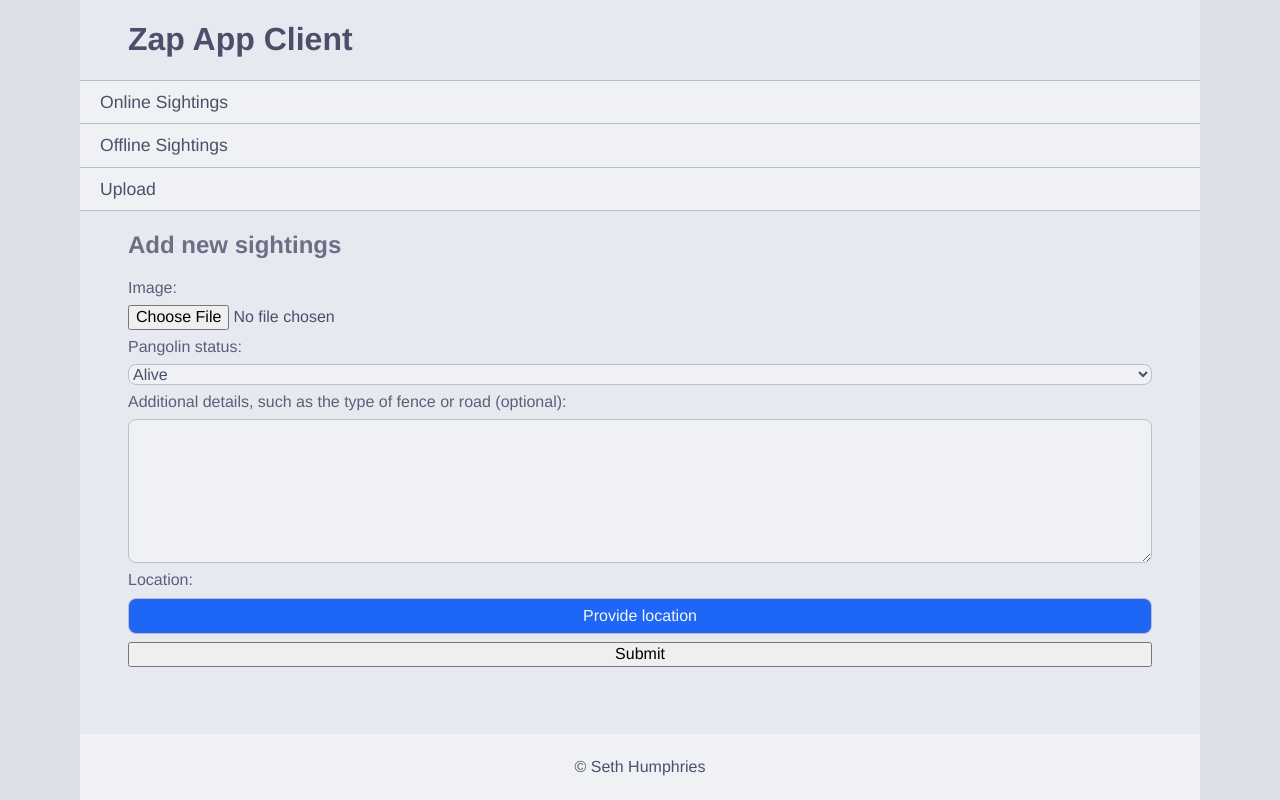
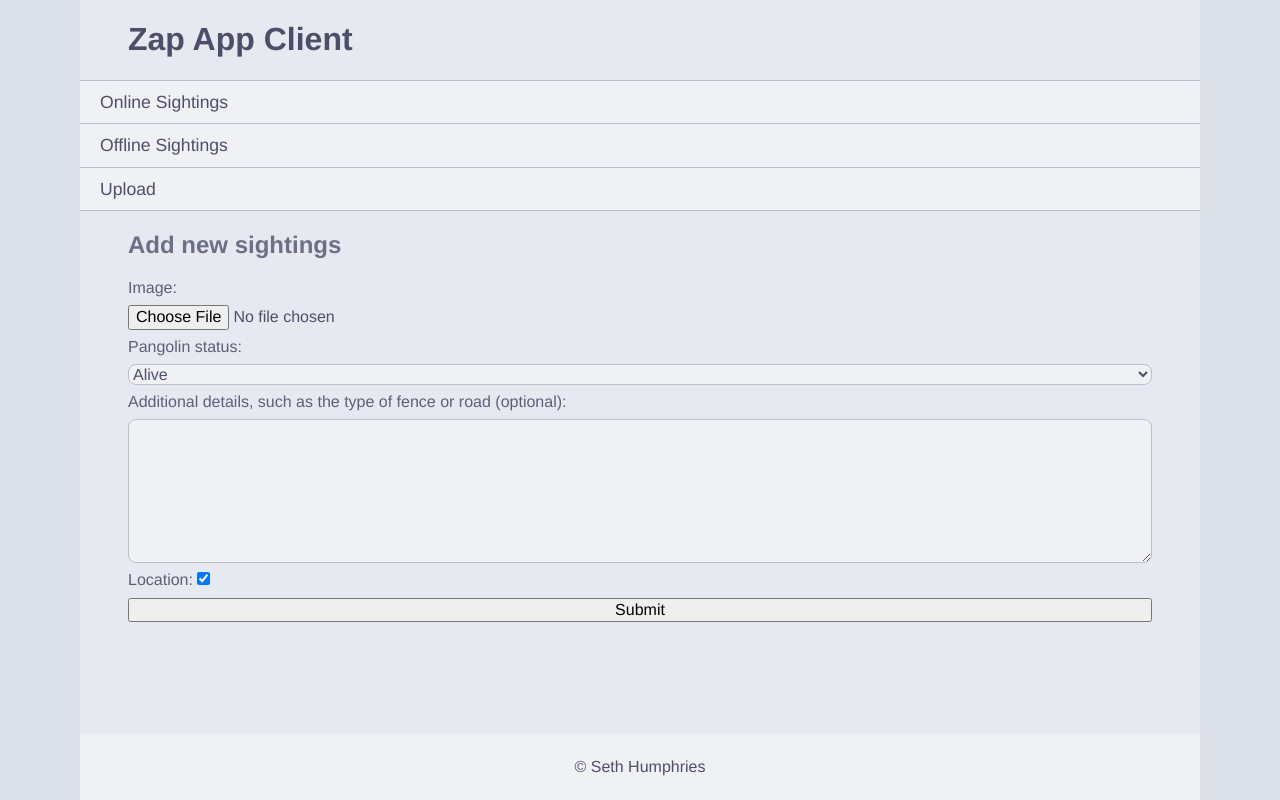
Before and after one commit to EnergeticBark/ci609, a SvelteKit app in the folder client/: page /upload in a window 1280 px wide. Built offline with nearby package versions, Linux system fonts and the light colour scheme; no server answers.

Commit message:
Client side validation of whether location is enabled.

```diff
--- /dev/null
+++ b/client/src/lib/components/GeolocationCheckbox.svelte
@@ -0,0 +1,85 @@
+<script>
+    let { ...props } = $props();
+
+    // This component is a bit of a state machine. It could be cleaned up if the "change" event on PermissionStatus
+    // actually worked in Safari, but alas, it's broken: https://bugs.webkit.org/show_bug.cgi?id=285457
+
+    let geolocationEnabled = $state(false);
+    let position = $state.raw();
+    let positionError = $state();
+
+    let watchID;
+    const tryEnablingGeolocation = () => {
+        geolocationEnabled = true;
+        // Remove any previous watch handler.
+        navigator.geolocation.clearWatch(watchID);
+
+        // Get an initial position value while we wait for the watch handler to fire.
+        navigator.geolocation.getCurrentPosition(
+            (currentPosition) => position = currentPosition,
+            (error) => positionError = error,
+            {enableHighAccuracy: true},
+        );
+
+        watchID = navigator.geolocation.watchPosition(
+            (currentPosition) => (position = currentPosition),
+            (error) => {
+                positionError = error;
+                geolocationEnabled = false;
+            },
+            {enableHighAccuracy: true},
+        );
+    }
+
+    const denied = () => {
+        positionError = new Error("You didn't grant location permissions.");
+        geolocationEnabled = false;
+    }
+
+    const updateStatus = () => {
+        navigator.permissions.query({ name: "geolocation" }).then((permissionStatus) => {
+            if (permissionStatus.state === "granted" || permissionStatus.state === "prompt") {
+                tryEnablingGeolocation();
+            } else if (permissionStatus.state === "denied") {
+                denied();
+            }
+        });
+    }
+    const checkboxLifecycle = () => {
+        // Set the checkbox's initial "checked" attribute to reflect whether geolocation permissions are enabled.
+        updateStatus();
+
+        // Teardown function
+        return () => {
+            // Remove watch handler.
+            navigator.geolocation.clearWatch(watchID);
+        };
+    }
+</script>
+
+<input type="checkbox" onchange={updateStatus} bind:checked={geolocationEnabled} {@attach checkboxLifecycle} {...props}>
+{#if positionError}
+    <p>{positionError.message}</p>
+{/if}
+{#if position}
+    <input
+        type="hidden"
+        name="latitude"
+        value={position.coords.latitude}
+    />
+    <input
+        type="hidden"
+        name="longitude"
+        value={position.coords.longitude}
+    />
+    <input
+        type="hidden"
+        name="accuracy"
+        value={position.coords.accuracy}
+    />
+    <input type="hidden" name="time" value={position.timestamp} />
+    <p>Latitude: {position.coords.latitude}</p>
+    <p>Longitude: {position.coords.longitude}</p>
+    <p>Accuracy: {position.coords.accuracy}</p>
+    <p>Time: {position.timestamp}</p>
+{/if}
--- a/client/src/routes/upload/+page.svelte
+++ b/client/src/routes/upload/+page.svelte
@@ -1,13 +1,10 @@
 <script>
     import { goto } from "$app/navigation";
     import { dbPromise } from "$lib/db.js";
-    import BlueButton from "$lib/components/BlueButton.svelte";
     import FileLimitedSize from "$lib/components/FileLimitedSize.svelte";
+    import GeolocationCheckbox from "$lib/components/GeolocationCheckbox.svelte";
 
     let { data } = $props();
-
-    let position = $state.raw(null);
-    let positionError = $state("");
 
     async function handleSubmit(event) {
         event.preventDefault();
@@ -66,14 +63,6 @@
             await goto("/ci609/offline");
         }
     }
-
-    function getGeolocation() {
-        navigator.geolocation.getCurrentPosition(
-            (currentPosition) => (position = currentPosition),
-            (error) => (positionError = error.message),
-            { enableHighAccuracy: true },
-        );
-    }
 </script>
 
 <main>
@@ -110,36 +99,7 @@
             >Additional details, such as the type of fence or road (optional):</label
         >
         <textarea id="notes" name="notes" maxlength="10000"></textarea>
-        <label for="location">Location:</label>
-        <BlueButton type="button" id="location" onclick={getGeolocation}
-            >Provide location</BlueButton
-        >
-        {#if positionError}
-            <!-- TODO: Geolocation error handling could be better. -->
-            <p>{positionError}</p>
-        {/if}
-        {#if position}
-            <input
-                type="hidden"
-                name="latitude"
-                value={position.coords.latitude}
-            />
-            <input
-                type="hidden"
-                name="longitude"
-                value={position.coords.longitude}
-            />
-            <input
-                type="hidden"
-                name="accuracy"
-                value={position.coords.accuracy}
-            />
-            <input type="hidden" name="time" value={position.timestamp} />
-            <p>Latitude: {position.coords.latitude}</p>
-            <p>Longitude: {position.coords.longitude}</p>
-            <p>Accuracy: {position.coords.accuracy}</p>
-            <p>Time: {position.timestamp}</p>
-        {/if}
+        <label>Location: <GeolocationCheckbox required /></label>
         <input type="submit" />
     </form>
 </main>
```
